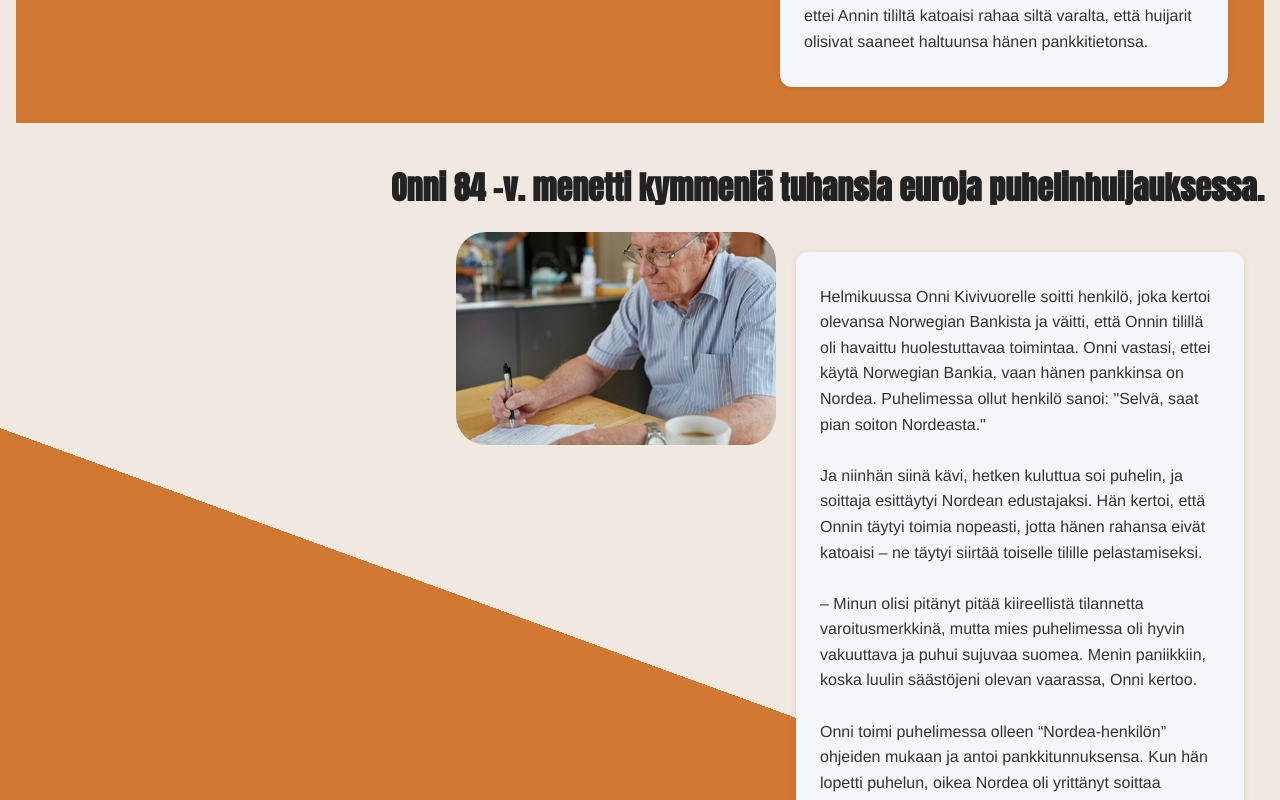
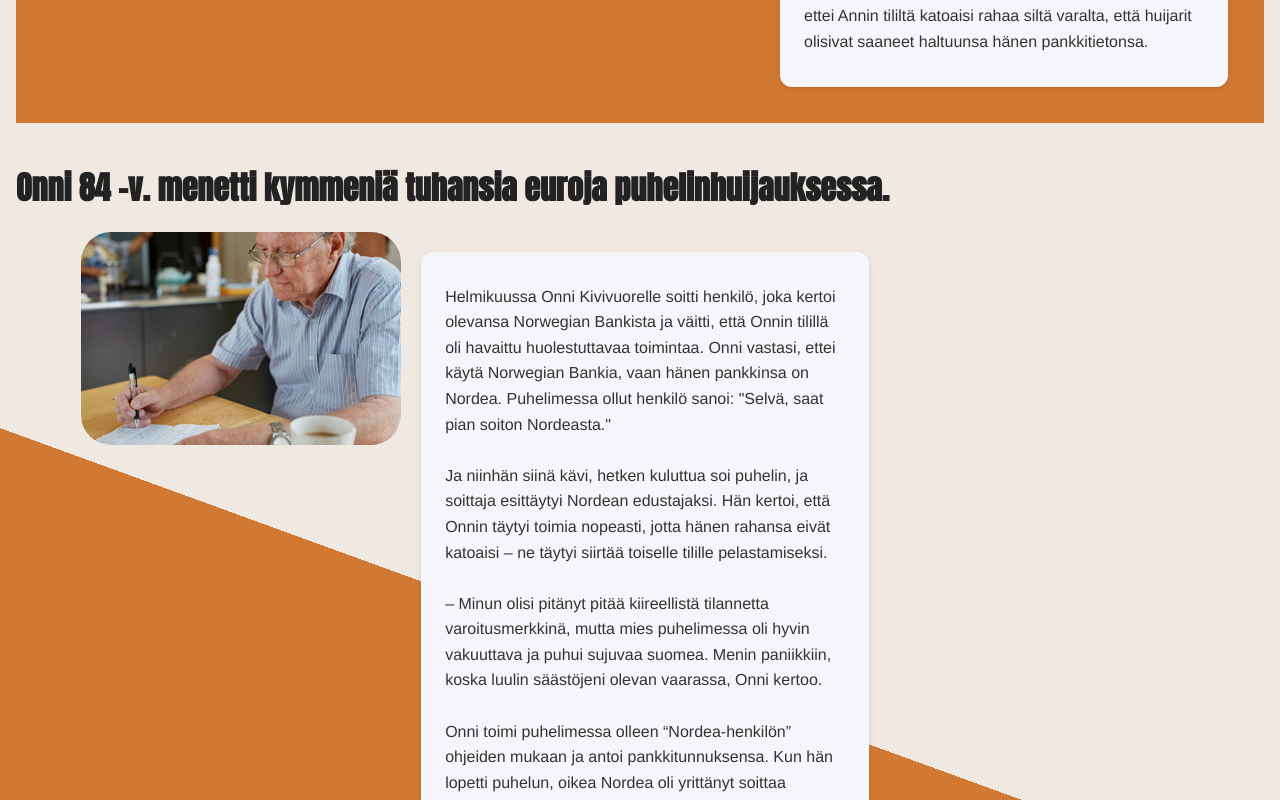
Before and after one commit to levonmaister/scamvjp2, a React (Vite) app: page / in a window 1280 px wide. Shown: the part 2620-3420 px from the top of the page. Built offline with nearby package versions, Linux system fonts and the light colour scheme.

Commit message:
story2 flyttad till vänstra sidan av skärmen

```diff
--- a/src/styles/stories.css
+++ b/src/styles/stories.css
@@ -67,3 +67,8 @@ body {
     display: flex;
     justify-content: flex-end;
 }
+
+
+.story2 {
+    align-self: flex-start;
+}
```
